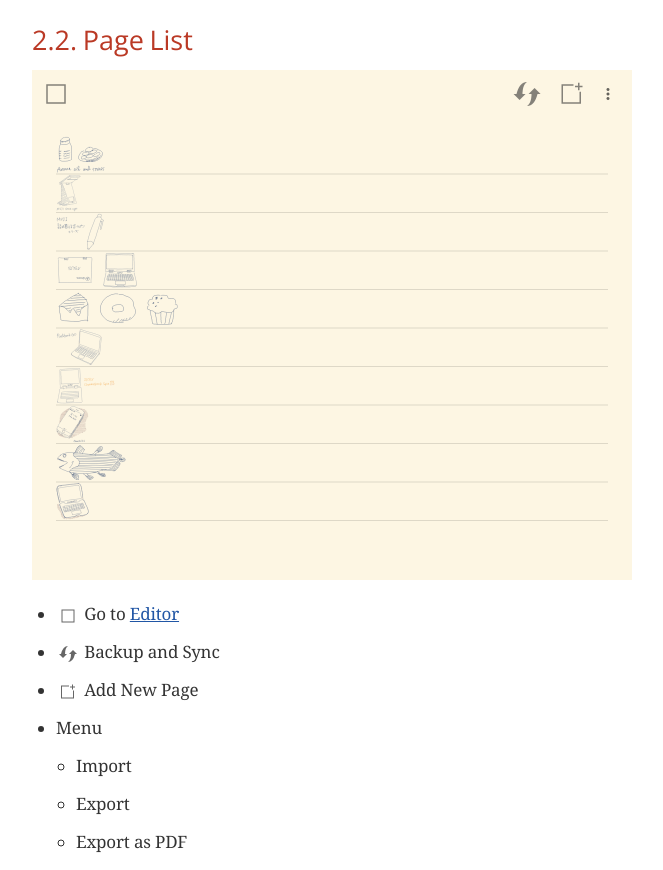
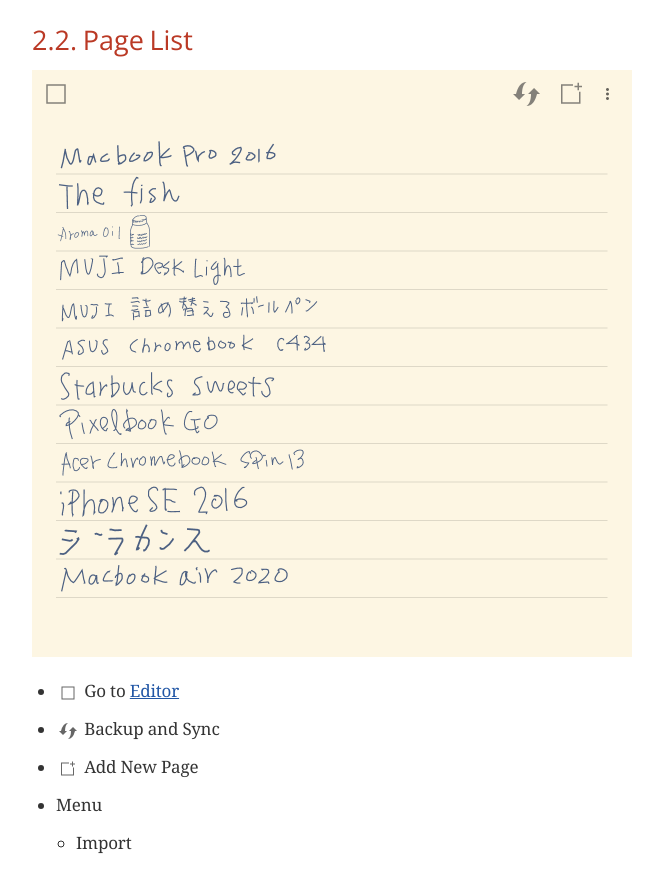
Before and after one commit to ssnote/smallsketch-note-docs, a plain HTML site: page index.html in a window 1280 px wide. Shown: the part 1985-2855 px from the top of the page, without its empty margins (303-966 px from the left). Drawn offline with nearby package versions, Linux system fonts and the light colour scheme; a web font is replaced by a local one.

Commit message:
Replace a pagelist image.

```diff
--- a/index.html
+++ b/index.html
@@ -680,7 +680,7 @@ And also your feedback will be much appreciated.</p>
 <h3 id="PageList"><a class="anchor" href="#PageList"></a>2.2. Page List</h3>
 <div class="imageblock">
 <div class="content">
-<img src="images/screenshots/finder.png" alt="Page List" width="600">
+<img src="images/screenshots/pagelist.png" alt="Page List" width="600">
 </div>
 </div>
 <div class="ulist">
```
Also changed, not shown: images/screenshots/finder.png (deleted), images/screenshots/pagelist.png (added), 2 other files.
